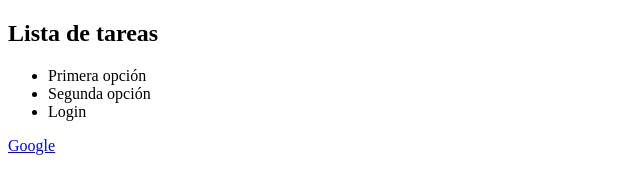
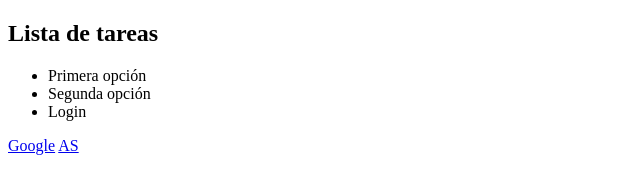
Before and after one commit to jorgescudero/repo-1, a plain HTML site: page index.html in a window 1280 px wide. Shown: the full height of the page, 0-640 px from the left. Drawn offline with Linux system fonts and the light colour scheme.

Commit message:
Añadimos lorem

```diff
--- a/index.html
+++ b/index.html
@@ -12,5 +12,6 @@
       <li>Login</li>
     </ul>
     <a href="www.google.es">Google</a>
+    <a href="www.as.com">AS</a>
   </body>
 </html>
```
Also changed, not shown: 1 other file.
